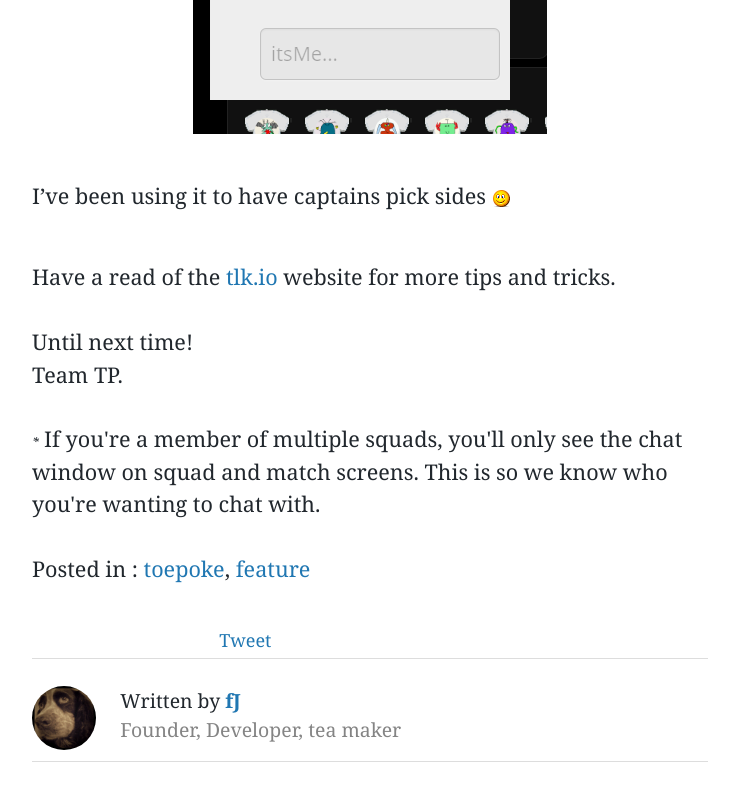
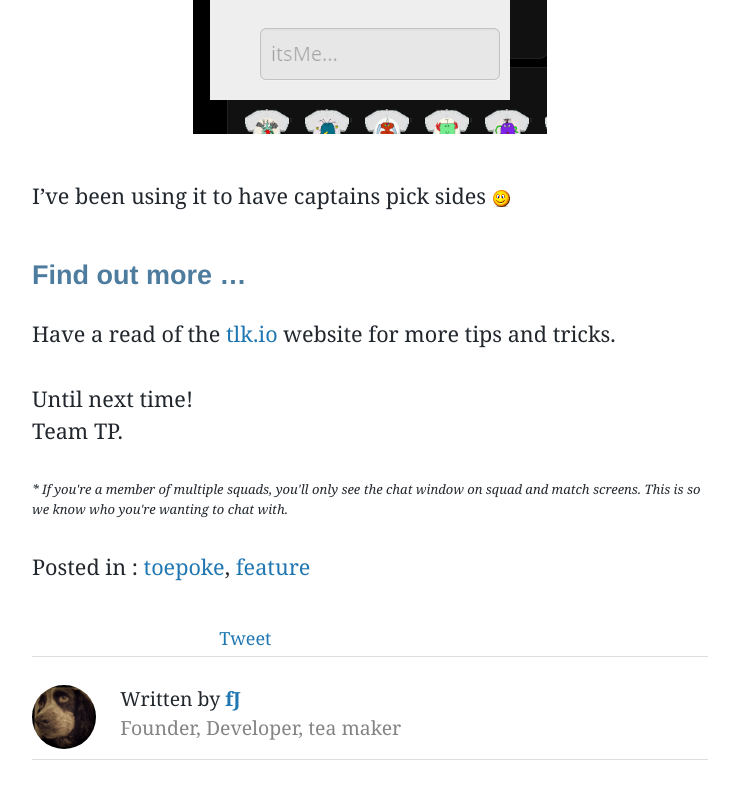
Before and after one commit to toepoke/toepoke.github.io, a Jekyll site: the page built from _posts/2016/2016-05-28-tlk-io.md, in a window 1280 px wide and 900 px high, scrolled down 1923 px. Shown: the top 801 px of the window, without its empty margins (270-1009 px from the left). Built offline with Jekyll 4.4.1, drawn with Linux system fonts in a browser that asks for light colours; nearby versions of some CDN libraries; some web fonts are replaced; comment, search, counter and statistics services are not loaded.

Commit message:
Reformatting

```diff
--- a/_posts/2016/2016-05-28-tlk-io.md
+++ b/_posts/2016/2016-05-28-tlk-io.md
@@ -38,13 +38,13 @@ Once your nickname is setup you'll see the chat window appear<a class="footnote"
 
 I've been using it to have captains pick sides <img src="/images/smile.png" alt="smile" title="smile" />
 
+## Find out more ...
+
 Have a read of the [tlk.io](https://tlk.io/) website for more tips and tricks.
 
 Until next time!<br/>
 Team TP.
 
-
-<p id="why-squad-or-match">
-  <span class="footnote">*</span>
-  If you're a member of multiple squads, you'll only see the chat window on squad and match screens. This is so we know who you're wanting to chat with.
+<p id="why-squad-or-match" class="footnote">
+  * If you're a member of multiple squads, you'll only see the chat window on squad and match screens. This is so we know who you're wanting to chat with.
 <p>
```
